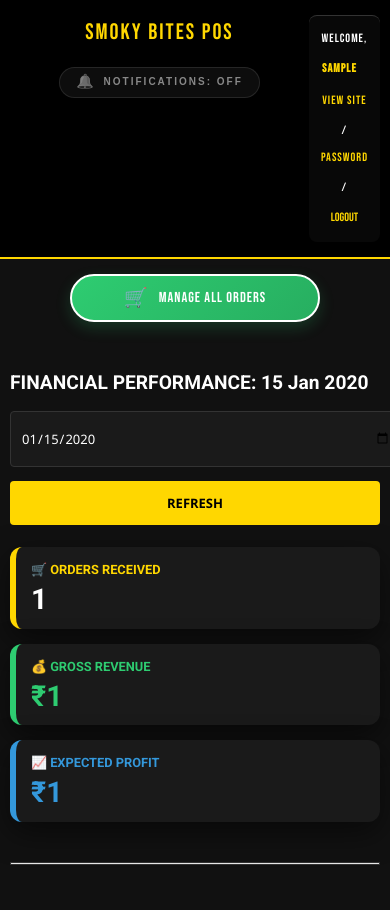
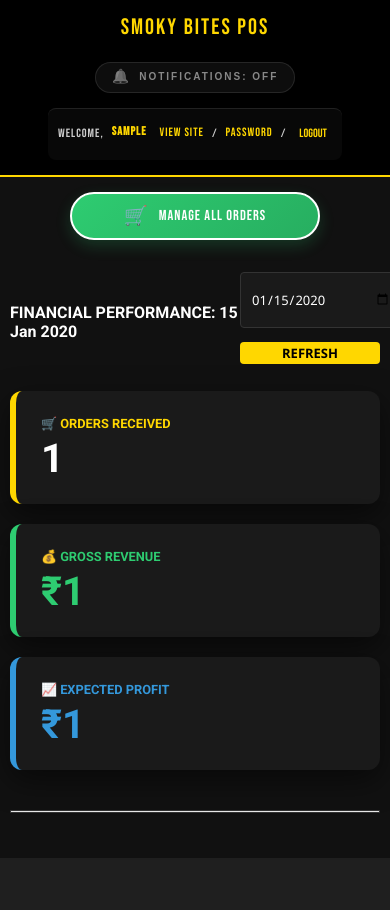
Before and after one commit to Mohinkhan48/Smoky-Bite, a Django app: template templates/admin/index.html in a window 390 px wide; the page is wider, and only the part inside the window is pictured. After the commit the page ends 858 px from the top of that part, so only its background shows below. Run offline with Django 5.2, Linux system fonts and the light colour scheme; a user stored in the database is signed in; tables that the repository leaves empty hold one stand-in row (values such as "Sample post"); the template is opened without the code that fills it: most values are stand-ins (such as "Sample title", 1, 10 or a date in 2020); some web fonts are replaced.

Commit message:
Refine admin layout: horizontal nav, mobile table sliding, and resolve dashboard duplication

```diff
--- a/static/css/admin_custom.css
+++ b/static/css/admin_custom.css
@@ -107,6 +107,8 @@ fieldset.module h2 {
 #content {
     background-color: var(--bg-dark) !important;
 }
+
+
 
 .module {
     margin-bottom: 30px !important;
@@ -356,13 +358,16 @@ fieldset.module h2 {
     }
 
     #user-tools {
-
         position: static !important;
         display: flex !important;
-        flex-direction: column !important;
+        flex-direction: row !important;
+        /* Force horizontal */
+        flex-wrap: wrap !important;
+        justify-content: center !important;
+        align-items: center !important;
         gap: 8px !important;
         background: rgba(255, 255, 255, 0.03);
-        padding: 12px !important;
+        padding: 12px 10px !important;
         border-radius: 8px;
         font-size: 0.75rem !important;
     }
@@ -402,10 +407,16 @@ fieldset.module h2 {
         margin: 0 !important;
     }
 
-    /* TABLE FIXES */
+    /* TABLE COMPACTION & SLIDING */
+    #changelist .results {
+        overflow-x: auto !important;
+        display: block !important;
+        width: 100% !important;
+    }
+
     #changelist table {
-        border-radius: 8px;
-        overflow: hidden;
+        min-width: 700px !important;
+        /* Ensure enough width for labels */
     }
 
     #changelist table thead th {
@@ -419,86 +430,19 @@ fieldset.module h2 {
         font-size: 12px !important;
     }
 
-    /* Fix for STATUS and TOTAL headings specifically */
-    .column-order_status,
-    .column-amount_display {
-        text-align: center !important;
+    /* SIDEBAR MOBILE FIT */
+    #nav-sidebar {
+        width: 100% !important;
+        position: relative !important;
+        display: block !important;
+        border-right: none !important;
+        border-bottom: 2px solid #333 !important;
     }
 
-    .status-badge {
-        padding: 4px 10px !important;
-        min-width: 70px;
-        text-align: center;
-    }
-
-    .stats-header {
-        flex-direction: column;
-        align-items: flex-start;
-        gap: 15px;
-        margin-bottom: 20px;
-    }
-
-    .stats-header h2 {
-        font-size: 1.2rem !important;
-        margin-bottom: 0;
-    }
-
-    .stats-filter-form {
-        width: 100%;
-        justify-content: space-between;
-    }
-
-    .stats-grid {
-        grid-template-columns: 1fr;
-        gap: 15px;
-    }
-
-    .stats-card {
-        padding: 15px;
-    }
-
-    .stat-value {
-        font-size: 1.8rem;
-    }
-
-    /* TOUCH FRIENDLY TARGETS */
-    .button,
-    input[type=submit],
-    .refresh-button,
-    .opt-btn {
-        min-height: 44px;
-        /* Apple/Google recommended minimum */
-        display: flex;
-        align-items: center;
-        justify-content: center;
-    }
-
-    #changelist table tbody td {
-        padding: 12px 10px !important;
-        /* Bigger tap area for rows */
-    }
-
-    .status-badge {
-        padding: 6px 14px;
-        font-size: 10px;
-    }
-
-    /* TABLE COMPACTION */
-    #changelist table thead th {
-        font-size: 0.8rem !important;
-        padding: 10px 5px !important;
-    }
-
-    /* Hide less critical columns on very small screens to reduce scroll */
-    @media (max-width: 480px) {
-        .field-order_number {
-            font-size: 10px;
-        }
-
-        .column-pay_method,
-        .column-time {
-            display: none;
-        }
+    #content {
+        margin-left: 0 !important;
+        width: 100% !important;
+        box-sizing: border-box !important;
     }
 }
 
--- a/templates/admin/base_site.html
+++ b/templates/admin/base_site.html
@@ -318,38 +318,49 @@
     /* Mobile Responsive Optimizations */
     @media (max-width: 768px) {
         #header {
-            display: block !important;
-            padding: 10px !important;
+            display: flex !important;
+            flex-direction: column !important;
+            padding: 15px 10px !important;
             text-align: center;
             height: auto !important;
+            gap: 10px;
         }
 
         #branding {
             margin: 0 !important;
-            display: inline-block;
         }
 
         #branding h1 {
-            font-size: 1.2rem !important;
-            margin: 5px 0 !important;
+            font-size: 1.5rem !important;
+            margin: 0 !important;
         }
 
         #user-tools {
             position: static !important;
             display: flex;
+            flex-direction: row !important;
+            /* Force horizontal */
             flex-wrap: wrap;
             justify-content: center;
             align-items: center;
-            gap: 10px;
-            padding: 10px 0;
+            gap: 5px;
+            padding: 8px 0 !important;
             margin: 0 !important;
-            border-top: 1px solid #333;
-            font-size: 0.8rem;
+            border-top: 1px solid rgba(255, 255, 255, 0.1);
+            font-size: 0.75rem !important;
+            color: #ccc !important;
+            text-transform: uppercase;
         }
 
         #user-tools a,
         #user-tools form {
             margin: 0 !important;
+            white-space: nowrap;
+        }
+
+        #user-tools strong {
+            margin-right: 5px;
+            color: var(--primary) !important;
         }
 
         #notif-toggle {
@@ -371,25 +382,26 @@
         /* Sidebar behavior - hide or stack better */
         #content-related {
             display: none;
-            /* Hide standard filters on mobile by default to show the list */
             width: 100% !important;
             float: none !important;
             margin-top: 20px;
         }
 
-        /* If we want a toggle for filters, we'd need more JS, but for now let's just make the list dominant */
         #changelist {
             width: 100% !important;
         }
 
-        #changelist table {
-            display: block;
-            overflow-x: auto;
-            white-space: nowrap;
+        /* Essential fix for "sliding" the table */
+        #changelist .results {
+            overflow-x: auto !important;
+            -webkit-overflow-scrolling: touch;
+            width: 100%;
         }
 
-        .dashboard .module table {
-            width: 100%;
+        #changelist table {
+            width: 100% !important;
+            min-width: 600px;
+            /* Force minimum width to enable scrolling */
         }
 
         /* Breadcrumbs usually waste space on mobile */
```
